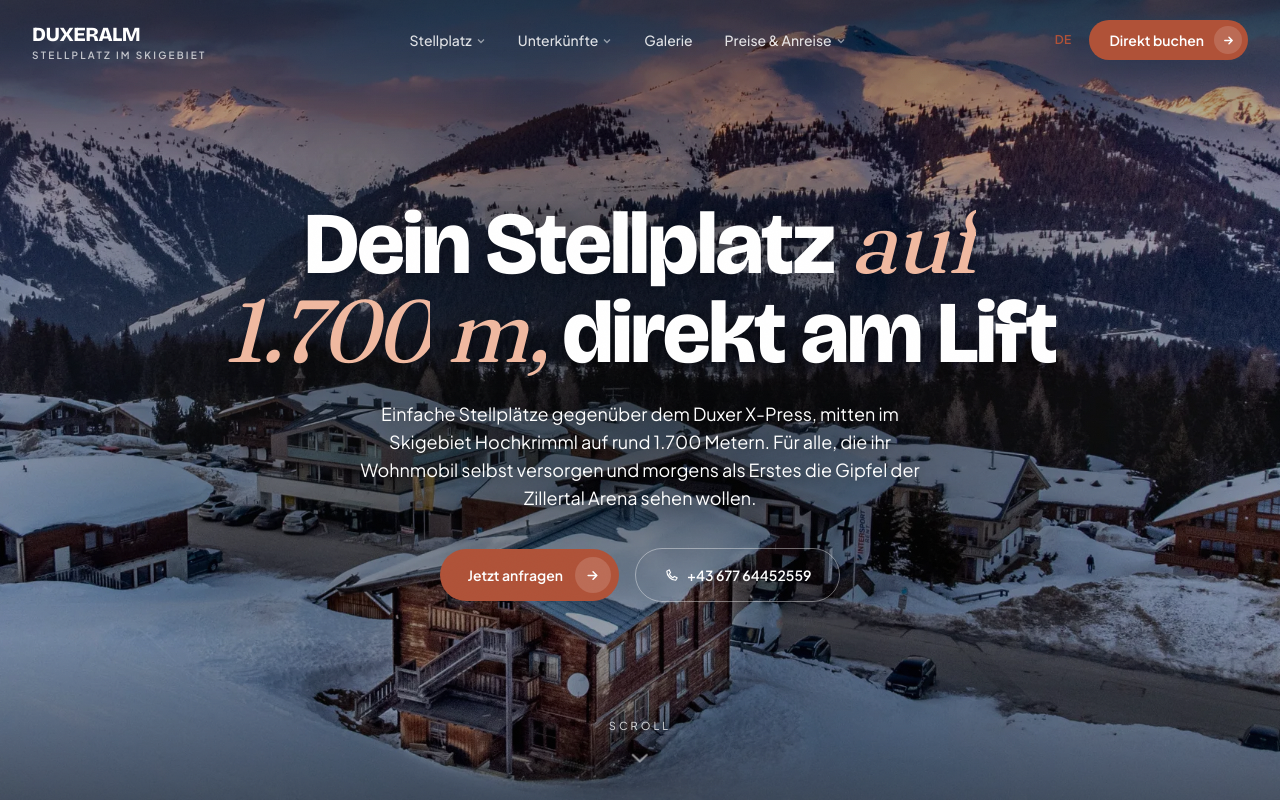
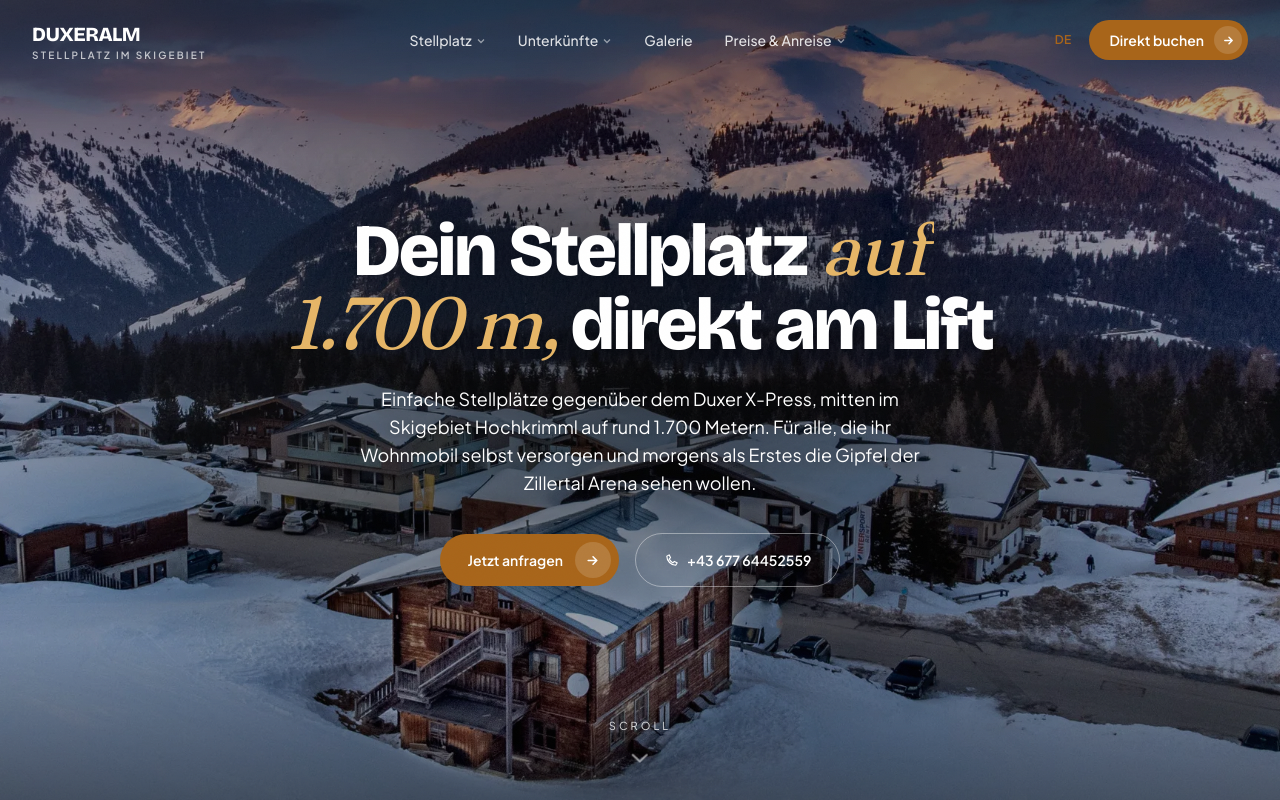
Before and after one commit to Lellino-Elias/duxer-camping-demo, a Next.js app: page / in a window 1280 px wide. Shown: the top 800 px of the page. Built offline with nearby package versions, Linux system fonts and the light colour scheme.

Commit message:
duxer — campsite demo 2026-06-11 17:30:22

```diff
--- a/src/app/globals.css
+++ b/src/app/globals.css
@@ -161,13 +161,16 @@ body {
   display: inline-block;
   overflow: hidden;
   vertical-align: bottom;
-  /* Descender-Schutz bei enger Zeilenhöhe (g, y, j) */
-  padding-bottom: 0.12em;
-  margin-bottom: -0.12em;
+  /* Glyphen-Schutz an ALLEN Kanten: unten Descender (g, y, j), oben i-Punkte/Umlaute/Kursiv-
+     Ascender („Ski" verlor den i-Punkt), seitlich Kursiv-Überhang. Negative Margins gleichen
+     das Layout exakt aus — Maske größer, Textfluss identisch. */
+  padding: 0.18em 0.1em 0.12em;
+  margin: -0.18em -0.1em -0.12em;
 }
 .wsplit .w > span {
   display: inline-block;
-  transform: translateY(118%);
+  /* 135 % statt 118 %: durch das größere Masken-Padding braucht der versteckte Zustand mehr Weg */
+  transform: translateY(135%);
   transition: transform 0.9s cubic-bezier(0.16, 1, 0.3, 1);
   transition-delay: calc(var(--wi, 0) * 60ms);
 }
--- a/src/components/sections/Hero.tsx
+++ b/src/components/sections/Hero.tsx
@@ -20,6 +20,14 @@ export default function Hero() {
   const after = emphAt >= 0 ? claim.slice(emphAt + claimEmphasis.length) : "";
   const hero = campsite.hero.aerial;
   const left = campsite.heroVariant === "left";
+  // Proportionen: langer Claim → kleinere Stufe, sonst erschlägt die Headline die Hero-Section.
+  // Literale Tailwind-Klassen (JIT scannt den Quelltext — niemals dynamisch zusammensetzen!).
+  const sizeCls =
+    claim.length >= 55
+      ? "text-[clamp(1.75rem,6.5vw,3.9rem)]"
+      : claim.length >= 39
+        ? "text-[clamp(1.9rem,7.5vw,4.6rem)]"
+        : "text-[clamp(2rem,9vw,5.5rem)]";
 
   useEffect(() => {
     if (window.matchMedia("(prefers-reduced-motion: reduce)").matches) return;
@@ -56,8 +64,11 @@ export default function Hero() {
       {/* Content — zentriert (Default) oder linksbündig (heroVariant: "left") */}
       <div className={`reveal reveal-soft relative z-10 mx-auto flex h-full max-w-[1320px] flex-col justify-center px-5 md:px-8 ${left ? "items-start text-left" : "items-center text-center"}`}>
         <h1
-          className={`font-display text-[clamp(2rem,9vw,5.5rem)] font-extrabold leading-[1.04] md:leading-[0.98] tracking-tight text-white [text-wrap:balance] ${left ? "max-w-3xl" : "mx-auto max-w-4xl"}`}
-          style={{ textShadow: "0 2px 30px rgba(0,0,0,0.4)" }}
+          className={`font-display ${sizeCls} font-extrabold leading-[1.04] md:leading-[0.98] tracking-tight text-white [text-wrap:balance] ${left ? "max-w-3xl" : "mx-auto max-w-4xl"}`}
+          // drop-shadow-FILTER statt text-shadow: der Filter wird NACH dem Wort-Masken-Clipping
+          // gerechnet → keine sichtbaren Schatten-Boxen mehr an den Maskenkanten (overflow:hidden
+          // schnitt den 30px-text-shadow pro Wort hart ab = die „kantigen Blöcke" hinterm Text).
+          style={{ filter: "drop-shadow(0 2px 22px rgba(0,0,0,0.45))" }}
         >
           <Words text={claim} emphasis={emphAt >= 0 ? claimEmphasis : undefined} emphasisClass="font-serif italic font-normal" emphasisStyle={{ color: "var(--hero-emph)" }} />
         </h1>
--- a/src/content/campsites/duxer.ts
+++ b/src/content/campsites/duxer.ts
@@ -17,7 +17,6 @@ const duxer: CampsiteConfig = {
   brandKind: "Stellplatz im Skigebiet",
   regionLong: "Hochkrimml · Zillertal Arena · Österreich",
 
-  theme: "schiefer",
   heroVariant: "center",
 
   claim: "Dein Stellplatz auf 1.700 m, direkt am Lift",
@@ -169,7 +168,6 @@ const duxer: CampsiteConfig = {
   },
 
   kontakt: {
-    coords: { lat: 47.22191, lng: 12.17546 },
     tel: "+43 677 64452559",
     telHref: "tel:+4367764452559",
     mail: "office@duxer.at",
```
